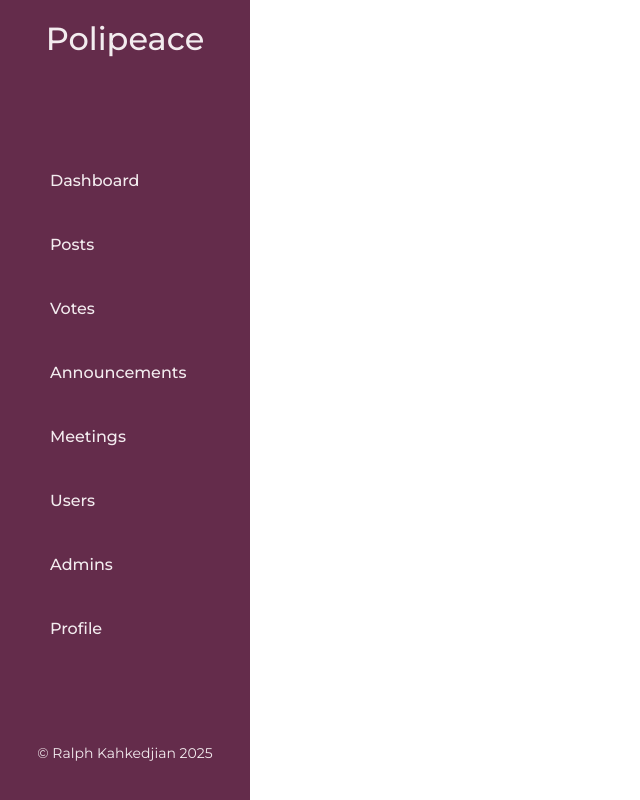
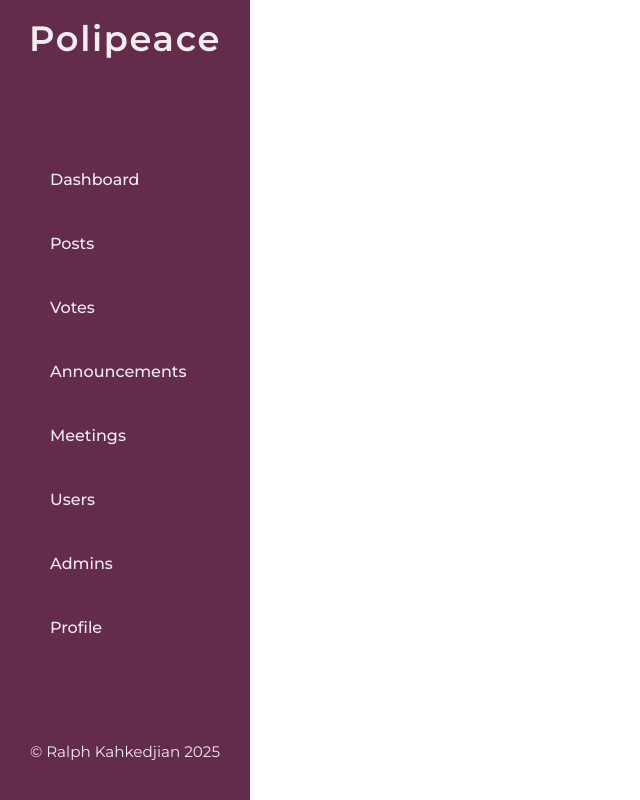
Before and after one commit to RalphKahkedjian/polipeace_admin, a React (Vite) app in the folder polipeace_admin_frontend/: page / in a window 1280 px wide. Shown: the whole page, without its empty margins (0-640 px from the left). Built offline with nearby package versions, Linux system fonts and the light colour scheme.

Commit message:
Created new folder Views and Registration file inside

```diff
--- a/polipeace_admin_frontend/src/components/Sidebar.css
+++ b/polipeace_admin_frontend/src/components/Sidebar.css
@@ -21,6 +21,9 @@
 
 .sidebar-header h2 {
   text-align: center;
+  letter-spacing: 1.5px;
+  transform: scale(1.1);
+  font-weight: 550;
 }
 
 .sidebar-links ul {
@@ -50,6 +53,7 @@
   font-weight: 600;
   background-color: transparent;
   transition: 0.4s all;
+  padding-left: 40px;
 }
 
 .sidebar-links a::after {
@@ -77,5 +81,5 @@
 
 .sidebar-footer {
   text-align: center;
-  font-size: 14px;
+  font-size: .95em;
 }
```
Also changed, not shown: polipeace_admin_frontend/src/views/Registration.tsx (added, +7 -0 lines), polipeace_admin_frontend/src/views/Registration.css (added).
